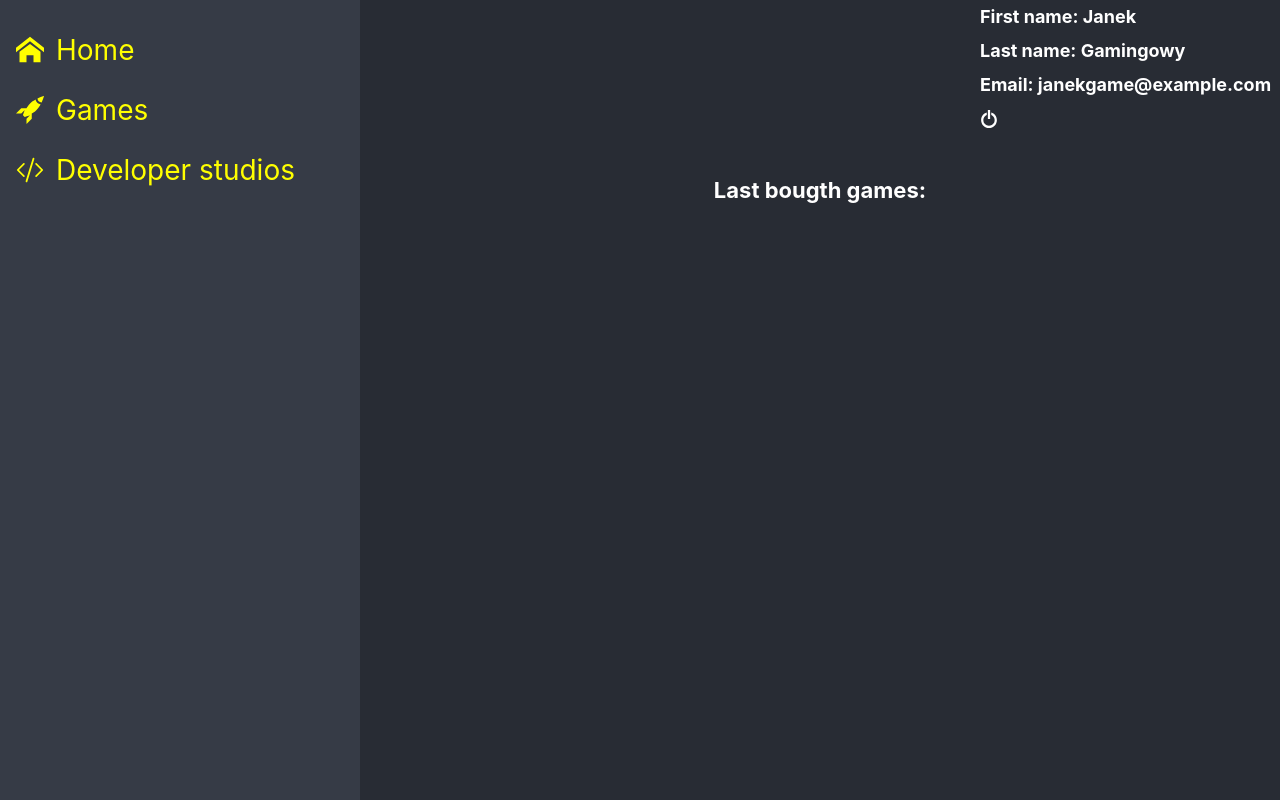
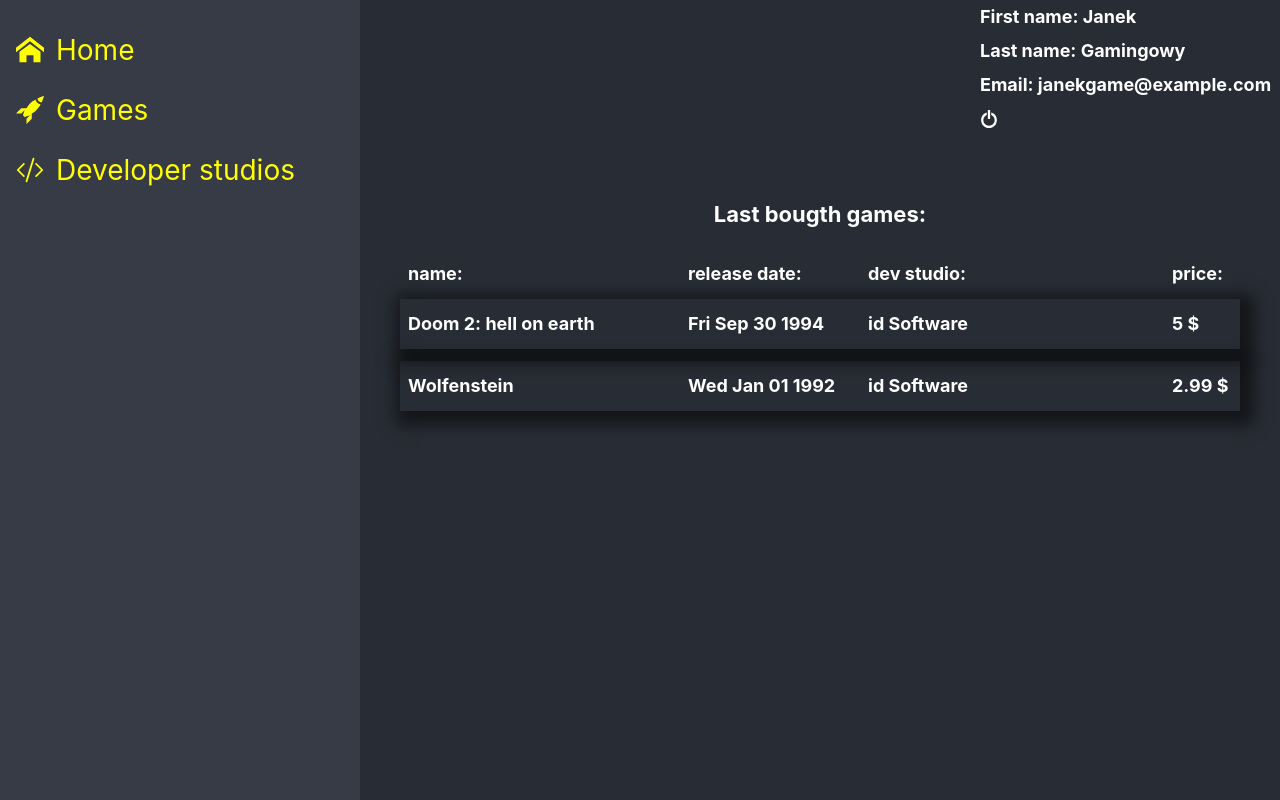
Before and after one commit to nkamaszewski/tin_project, a React (Create React App) app in the folder tin_frontend/: page /home in a window 1280 px wide. Built offline with nearby package versions, Linux system fonts and the light colour scheme.

Commit message:
last bougth games

```diff
--- /dev/null
+++ b/tin_frontend/src/components/Lists/GamesList.tsx
@@ -0,0 +1,62 @@
+import React from "react";
+import { useHistory } from "react-router";
+import styled from "styled-components";
+import { Game } from "../../types/Game";
+import Card from "../Card";
+
+const GameListStyled = styled.div`
+  width: 100%;
+  .gameContent,
+  .listHeader {
+    display: grid;
+    grid-template-columns: 280px 180px 1fr 60px;
+    padding: 16px 8px;
+    p {
+      font-weight: bold;
+      font-size: 18px;
+    }
+  }
+  .cardContainer:hover {
+    cursor: pointer;
+    transform: scale(1.02);
+    color: #ffd000;
+  }
+`;
+
+interface Props {
+  list: Game[];
+}
+
+const GamesList = ({ list }: Props) => {
+  const history = useHistory();
+  const handleOnCardContainerClick = (id: string) =>
+    history.push(`/games/${id}`);
+  return (
+    <GameListStyled>
+      <header className="listHeader">
+        <p>name:</p>
+        <p>release date:</p>
+        <p>dev studio:</p>
+        <p>price:</p>
+      </header>
+      {list.map(({ id, name, releaseDate, devStudio, price }: Game) => (
+        <div
+          key={id}
+          className="cardContainer"
+          onClick={() => handleOnCardContainerClick(id)}
+        >
+          <Card style={{ marginBottom: "12px" }}>
+            <section className="gameContent">
+              <p>{name}</p>
+              <p>{releaseDate.toDateString()}</p>
+              <p>{devStudio.name}</p>
+              <p>{price} $</p>
+            </section>
+          </Card>
+        </div>
+      ))}
+    </GameListStyled>
+  );
+};
+
+export default GamesList;
--- a/tin_frontend/src/mocks/mockGames.ts
+++ b/tin_frontend/src/mocks/mockGames.ts
@@ -8,9 +8,9 @@ import warcraft from "../assets/img/warcraft.jpg";
 import starcraft from "../assets/img/starcraft.jpg";
 
 export const mockGames: Game[] = [
-    {id: generateID(), name: 'Doom 2: hell on earth', price: 5.00, description: 'Doom II: Hell on Earth is a first-person shooter game by id Software. It was originally released for MS-DOS computers in 1994 and Macintosh computers in 1995. Unlike the original Doom, which was initially only available through shareware and mail order, Doom II was sold in stores. Master Levels for Doom II, an expansion pack with 21 new levels, was released on December 26, 1995', devStudio: mockDevStudios[0], photoPath: doom2, releaseDate: new Date("09-30-1994")},
-    {id: generateID(), name: 'Wolfenstein', price: 2.99, description: 'Wolfenstein is a series of World War II video games. It was originally created by Muse Software, before being revived by id Software. The first two games in the series, Castle Wolfenstein and Beyond Castle Wolfenstein, were developed by Muse Software and focused on stealth-based gameplay from a top-down perspective.', devStudio: mockDevStudios[0], photoPath: wolfenstein, releaseDate: new Date("01-01-1992")},
-    {id: generateID(), name: 'Diablo', price: 6.00, description: 'Diablo is an action role-playing hack and slash video game developed by Blizzard North and released by Blizzard Entertainment in January 1997.', devStudio: mockDevStudios[1], photoPath: diablo, releaseDate: new Date("01-03-1997")},
-    {id: generateID(), name: 'Warcraft', price: 7.00, description: 'Warcraft is a franchise of video games, novels, and other media created by Blizzard Entertainment.', devStudio: mockDevStudios[1], photoPath: warcraft, releaseDate: new Date("11-23-1994")},
-    {id: generateID(), name: 'Starcraft', price: 10.00, description: 'StarCraft (SC) is a real-time strategy (RTS) computer game introduced by Blizzard Entertainment in 1998.', devStudio: mockDevStudios[1], photoPath: starcraft, releaseDate: new Date("03-28-1998")},
+    {id: '231csddsadas', name: 'Doom 2: hell on earth', price: 5.00, description: 'Doom II: Hell on Earth is a first-person shooter game by id Software. It was originally released for MS-DOS computers in 1994 and Macintosh computers in 1995. Unlike the original Doom, which was initially only available through shareware and mail order, Doom II was sold in stores. Master Levels for Doom II, an expansion pack with 21 new levels, was released on December 26, 1995', devStudio: mockDevStudios[0], photoPath: doom2, releaseDate: new Date("09-30-1994")},
+    {id: '564jkm344', name: 'Wolfenstein', price: 2.99, description: 'Wolfenstein is a series of World War II video games. It was originally created by Muse Software, before being revived by id Software. The first two games in the series, Castle Wolfenstein and Beyond Castle Wolfenstein, were developed by Muse Software and focused on stealth-based gameplay from a top-down perspective.', devStudio: mockDevStudios[0], photoPath: wolfenstein, releaseDate: new Date("01-01-1992")},
+    {id: '239ddwwlop2333', name: 'Diablo', price: 6.00, description: 'Diablo is an action role-playing hack and slash video game developed by Blizzard North and released by Blizzard Entertainment in January 1997.', devStudio: mockDevStudios[1], photoPath: diablo, releaseDate: new Date("01-03-1997")},
+    {id: '09lkda234mm', name: 'Warcraft', price: 7.00, description: 'Warcraft is a franchise of video games, novels, and other media created by Blizzard Entertainment.', devStudio: mockDevStudios[1], photoPath: warcraft, releaseDate: new Date("11-23-1994")},
+    {id: '09dask23189fs', name: 'Starcraft', price: 10.00, description: 'StarCraft (SC) is a real-time strategy (RTS) computer game introduced by Blizzard Entertainment in 1998.', devStudio: mockDevStudios[1], photoPath: starcraft, releaseDate: new Date("03-28-1998")},
 ]
--- a/tin_frontend/src/views/GameDetailView.tsx
+++ b/tin_frontend/src/views/GameDetailView.tsx
@@ -9,6 +9,7 @@ import { PathParams } from "../types/Params";
 const GameDetailViewStyled = styled.div`
   padding: 60px;
   article {
+    padding: 16px;
     width: 800px;
     height: 600px;
 
@@ -19,6 +20,30 @@ const GameDetailViewStyled = styled.div`
       max-width: 400px;
       max-height: 300px;
     }
+
+    .details {
+      p {
+        padding: 8px 0;
+        font-size: 20px;
+        font-weight: bold;
+
+        .devStudioName:hover {
+          cursor: pointer;
+          color: #ffd000;
+        }
+      }
+    }
+  }
+
+  .price,
+  .buy {
+    margin: 8px 0;
+    font-size: 28px;
+    font-weight: bold;
+  }
+
+  .buy:hover {
+    cursor: pointer;
   }
 `;
 
@@ -40,12 +65,21 @@ const GameDetailView = () => {
         {game && (
           <Card>
             <article>
-              <img className="gameImg" src={(game as Game).photoPath} />
               <div>
+                <img className="gameImg" src={(game as Game).photoPath} />
+                <p className="price">Price: {(game as Game).price}$</p>
+                <button className="buy">buy it!</button>
+              </div>
+              <div className="details">
                 <p>{(game as Game).name}</p>
-                <p>{(game as Game).releaseDate.toDateString()}</p>
+                <p>Premiere: {(game as Game).releaseDate.toDateString()}</p>
                 <p>{(game as Game).description}</p>
-                <p>{(game as Game).devStudio.name}</p>
+                <p>
+                  Created by{" "}
+                  <span className="devStudioName">
+                    {(game as Game).devStudio.name}
+                  </span>
+                </p>
               </div>
             </article>
           </Card>
--- a/tin_frontend/src/views/GamesView.tsx
+++ b/tin_frontend/src/views/GamesView.tsx
@@ -1,57 +1,16 @@
 import React from "react";
-import { useHistory } from "react-router";
 import styled from "styled-components";
-import Card from "../components/Card";
+import GamesList from "../components/Lists/GamesList";
 import { mockGames } from "../mocks/mockGames";
-import { Game } from "../types/Game";
 
 const GamesViewStyled = styled.div`
   padding: 32px;
-  .gameContent,
-  .listHeader {
-    display: grid;
-    grid-template-columns: 280px 180px 1fr 60px;
-    padding: 16px 8px;
-    p {
-      font-weight: bold;
-      font-size: 18px;
-    }
-  }
-  .cardContainer:hover {
-    cursor: pointer;
-    transform: scale(1.02);
-    color: #ffd000;
-  }
 `;
 
 const GamesView = () => {
-  const history = useHistory();
-  const handleOnCardContainerClick = (id: string) =>
-    history.push(`/games/${id}`);
   return (
     <GamesViewStyled>
-      <header className="listHeader">
-        <p>name:</p>
-        <p>release date:</p>
-        <p>dev studio:</p>
-        <p>price:</p>
-      </header>
-      {mockGames.map(({ id, name, releaseDate, devStudio, price }: Game) => (
-        <div
-          key={id}
-          className="cardContainer"
-          onClick={() => handleOnCardContainerClick(id)}
-        >
-          <Card style={{ marginBottom: "12px" }}>
-            <section className="gameContent">
-              <p>{name}</p>
-              <p>{releaseDate.toDateString()}</p>
-              <p>{devStudio.name}</p>
-              <p>{price} $</p>
-            </section>
-          </Card>
-        </div>
-      ))}
+      <GamesList list={mockGames} />
     </GamesViewStyled>
   );
 };
--- a/tin_frontend/src/views/HomeView.tsx
+++ b/tin_frontend/src/views/HomeView.tsx
@@ -1,6 +1,9 @@
 import React from "react";
 import { ImSwitch } from "react-icons/im";
 import styled from "styled-components";
+import GamesList from "../components/Lists/GamesList";
+import { mockGames } from "../mocks/mockGames";
+import { Game } from "../types/Game";
 import { User } from "../types/User";
 
 const HomeViewStyled = styled.div`
@@ -25,9 +28,11 @@ const HomeViewStyled = styled.div`
   .userGames {
     padding: 40px;
     display: flex;
-    justify-content: center;
+    flex-direction: column;
+    align-items: center;
 
     h2 {
+      margin: 24px 0;
       font-size: 22px;
     }
   }
@@ -50,6 +55,11 @@ const HomeView = ({ user: { firstName, lastName, email } }: Props) => {
       </section>
       <section className="userGames">
         <h2>Last bougth games:</h2>
+        <GamesList
+          list={mockGames.filter(
+            (game: Game) => game.devStudio.id === "887666jdladlsak"
+          )}
+        />
       </section>
     </HomeViewStyled>
   );
```
